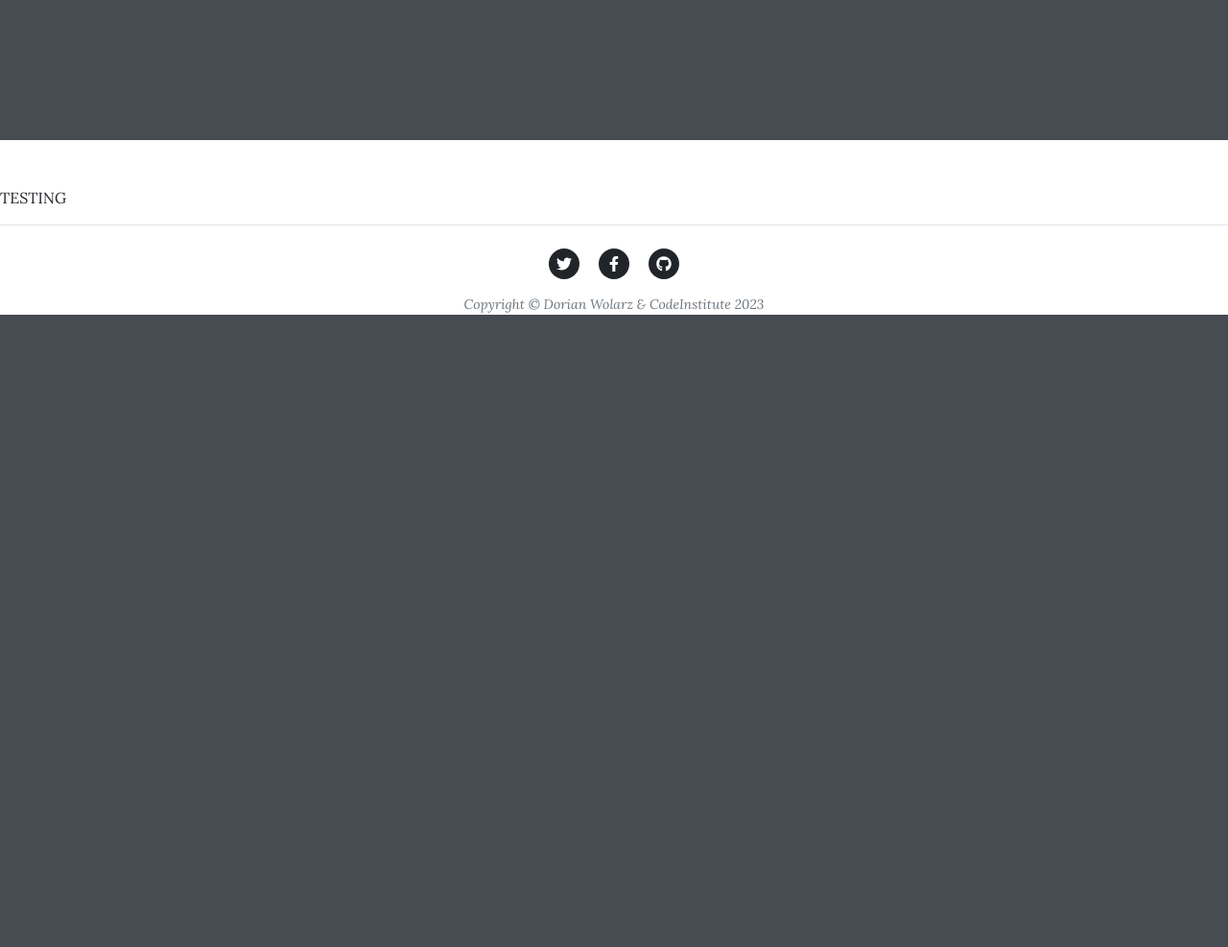
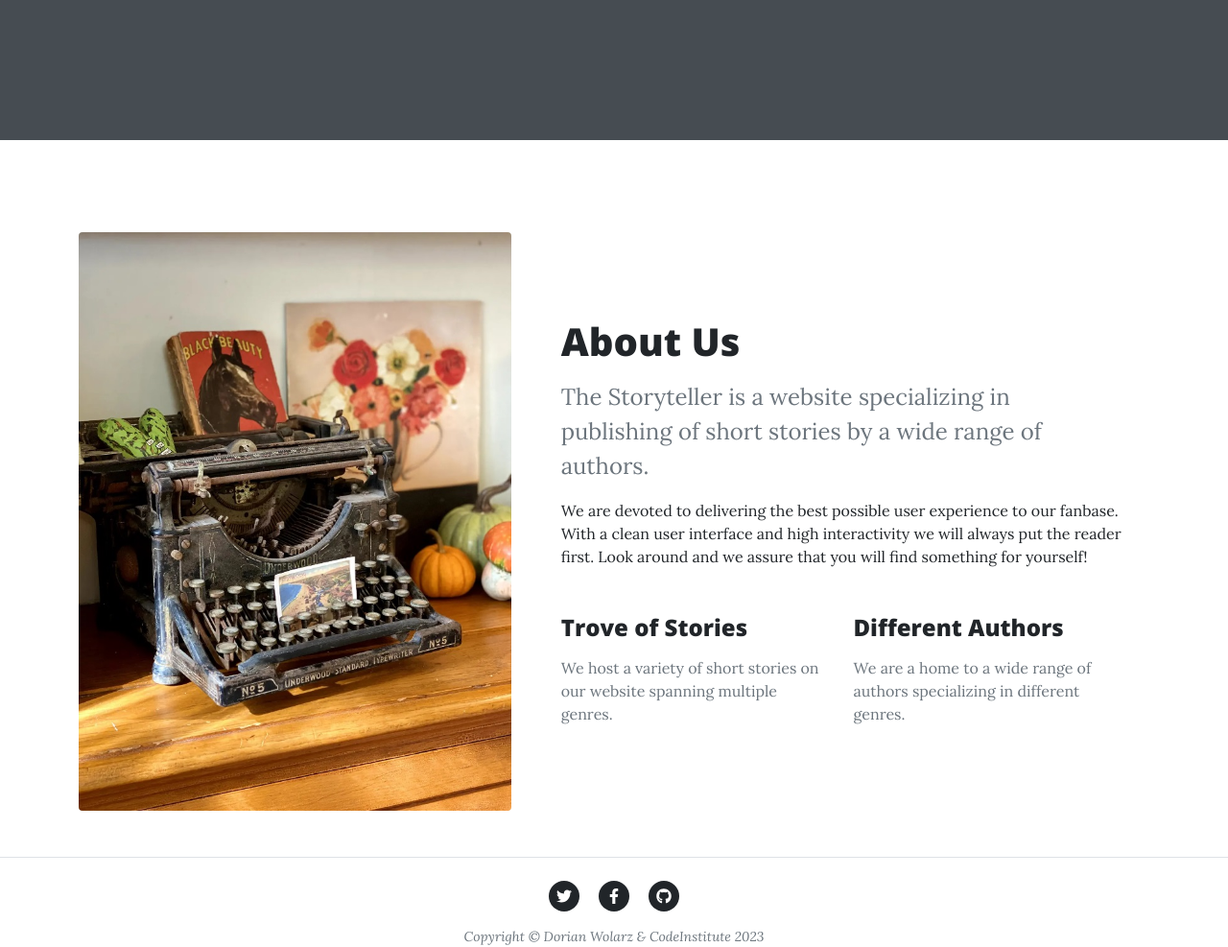
Before and after one commit to RavoPL/the-storyteller, a Django app: page /blog/templates/aboutpage in a window 1280 px wide. Shown: the part 570-1557 px from the top of the page at 96% size. Before the commit the page ends 898 px from the top, so only its background shows below. Run offline with Django 3.2, Linux system fonts and the light colour scheme; some libraries are stand-ins or nearby versions.

Commit message:
add aboutpage layout

```diff
--- a/blog/templates/aboutpage.html
+++ b/blog/templates/aboutpage.html
@@ -2,6 +2,41 @@
 
 {% block content %}
 
-<p>TESTING</p>
+<section class="py-3 py-md-5 py-xl-8">
+    <div class="container">
+      <div class="row gy-3 gy-md-4 gy-lg-0 align-items-lg-center">
+        <div class="col-12 col-lg-6 col-xl-5">
+          <img class="img-fluid rounded" loading="lazy" src="/../the-storyteller/media/img/aboutustypewriter.jpg" alt="">
+        </div>
+        <div class="col-12 col-lg-6 col-xl-7">
+          <div class="row justify-content-xl-center">
+            <div class="col-12 col-xl-11">
+              <h2 class="h1 mb-3">About Us</h2>
+              <p class="lead fs-4 text-secondary mb-3">The Storyteller is a website specializing in publishing of short stories by a wide range of authors.</p>
+              <p class="mb-5">We are devoted to delivering the best possible user experience to our fanbase. With a clean user interface and high interactivity we will always put the reader first. Look around and we assure that you will find something for yourself!</p>
+              <div class="row gy-4 gy-md-0 gx-xxl-5X">
+                <div class="col-12 col-md-6">
+                  <div class="d-flex">
+                    <div>
+                      <h4 class="mb-3">Trove of Stories</h4>
+                      <p class="text-secondary mb-0">We host a variety of short stories on our website spanning multiple genres.</p>
+                    </div>
+                  </div>
+                </div>
+                <div class="col-12 col-md-6">
+                  <div class="d-flex">
+                    <div>
+                      <h4 class="mb-3">Different Authors</h4>
+                      <p class="text-secondary mb-0">We are a home to a wide range of authors specializing in different genres.</p>
+                    </div>
+                  </div>
+                </div>
+              </div>
+            </div>
+          </div>
+        </div>
+      </div>
+    </div>
+  </section>
 
 {%endblock%}
```
Also changed, not shown: blog/views.py (+0 -10 lines), README.md, media/img/aboutustypewriter.jpg (added).
